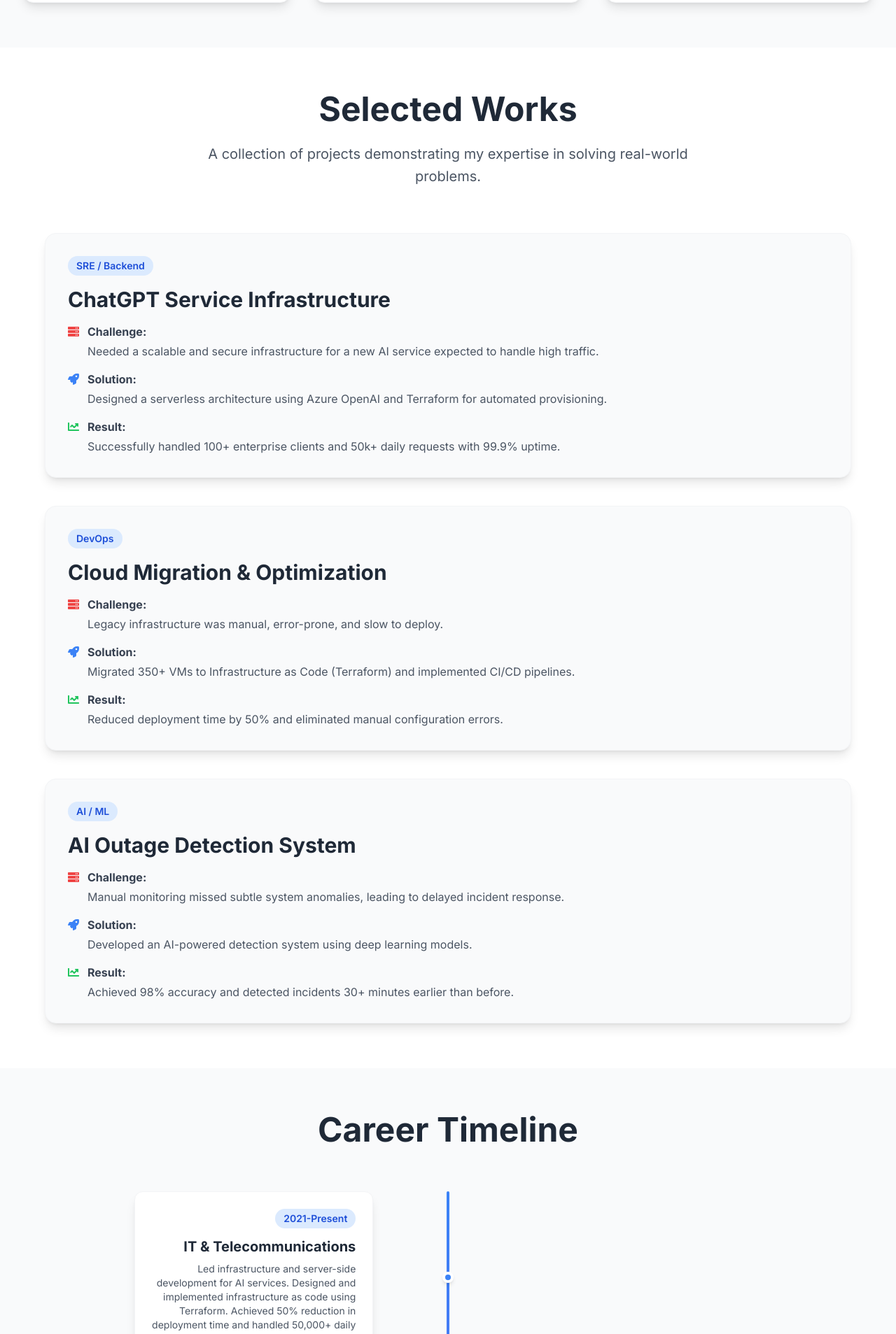
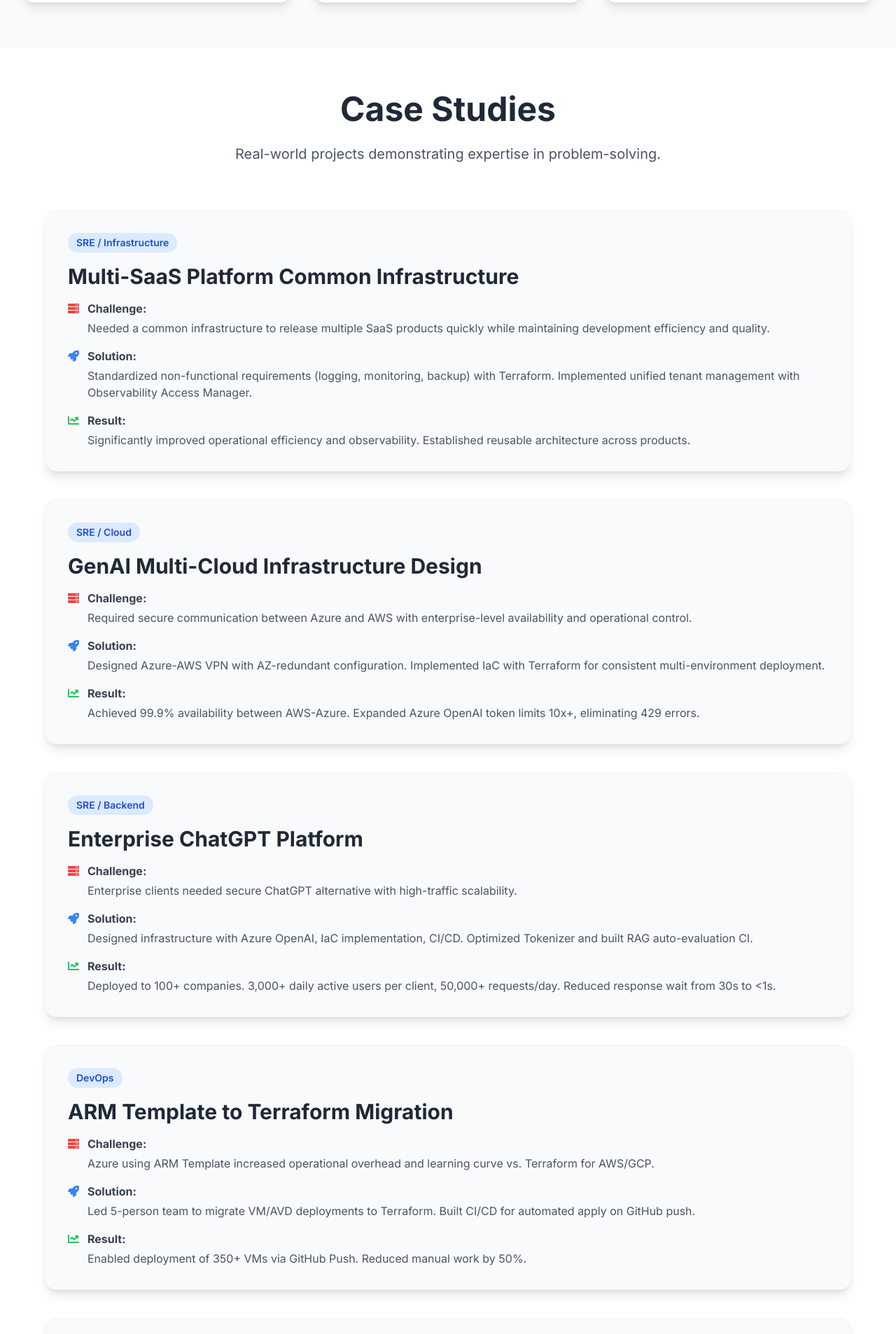
Before and after one commit to miyagin15/resume, a React (Create React App) app: page /skills in a window 1280 px wide. Shown: the part 1509-3416 px from the top of the page at 70% size. Built offline with nearby package versions, Linux system fonts and the light colour scheme.

Commit message:
refactor: remove current company projects and update awards

```diff
--- a/src/locales/en/translation.json
+++ b/src/locales/en/translation.json
@@ -5,92 +5,116 @@
     "cta": "Hire Me",
     "experiences": [
       {
-        "period": "2021-Present",
-        "where": "IT & Telecommunications",
-        "content": "Led infrastructure and server-side development for AI services. Designed and implemented infrastructure as code using Terraform. Achieved 50% reduction in deployment time and handled 50,000+ daily requests."
-      },
-      {
         "period": "2019-2021",
-        "where": "Graduate School Research",
-        "content": "Researched a hands-free operation interface app using facial feature point information."
+        "where": "Graduate Research",
+        "content": "Developed hands-free operation interface using facial landmark detection. Master's in Mechanical Engineering."
       },
       {
         "period": "2015-2019",
         "where": "University Research",
-        "content": "Researched estimating human movement from sensor data using deep learning."
+        "content": "Created motion prediction AI models from sensor data using deep learning. GPA 3.2/4."
       },
       {
         "period": "2012-2015",
         "where": "High School",
-        "content": "Track and field club. Participated in national triple jump competition in 3rd year of high school. Ranked around 30th nationally."
+        "content": "Track & Field. National competition in Triple Jump (Top 30 in Japan)."
       }
     ]
   },
   "services": {
-    "title": "My Services",
-    "description": "I offer a range of technical services to help you achieve your business goals.",
+    "title": "Services",
+    "description": "Technical services to help your business achieve its goals.",
     "items": [
       {
         "title": "Web Application Development",
-        "description": "Full-stack development using modern technologies like React, TypeScript, and Python. I build responsive, fast, and SEO-friendly web apps.",
+        "description": "Full-stack development using React, TypeScript, Vue/Nuxt, and Python. Building responsive, fast, and SEO-optimized web applications.",
         "icon": "code"
       },
       {
         "title": "Cloud Infrastructure (SRE)",
-        "description": "Design and management of scalable cloud infrastructure on AWS and Azure. I ensure your applications are reliable, secure, and cost-effective.",
+        "description": "Design and management of scalable cloud infrastructure on AWS, Azure, and GCP. IaC with Terraform, CI/CD setup, achieving 99.9% availability.",
         "icon": "cloud"
       },
       {
         "title": "Technical Consulting",
-        "description": "Expert advice on technology stack selection, architecture design, and development processes. I help you make informed technical decisions.",
+        "description": "Expert advice on technology stack selection, architecture design, and development processes. GenAI adoption support also available.",
         "icon": "consulting"
       }
     ]
   },
   "works": {
-    "title": "Selected Works",
-    "description": "A collection of projects demonstrating my expertise in solving real-world problems.",
+    "title": "Case Studies",
+    "description": "Real-world projects demonstrating expertise in problem-solving.",
     "items": [
       {
-        "title": "ChatGPT Service Infrastructure",
-        "category": "SRE / Backend",
-        "challenge": "Needed a scalable and secure infrastructure for a new AI service expected to handle high traffic.",
-        "solution": "Designed a serverless architecture using Azure OpenAI and Terraform for automated provisioning.",
-        "result": "Successfully handled 100+ enterprise clients and 50k+ daily requests with 99.9% uptime."
+        "title": "Multi-SaaS Platform Common Infrastructure",
+        "category": "SRE / Infrastructure",
+        "challenge": "Needed a common infrastructure to release multiple SaaS products quickly while maintaining development efficiency and quality.",
+        "solution": "Standardized non-functional requirements (logging, monitoring, backup) with Terraform. Implemented unified tenant management with Observability Access Manager.",
+        "result": "Significantly improved operational efficiency and observability. Established reusable architecture across products."
       },
       {
-        "title": "Cloud Migration & Optimization",
-        "category": "DevOps",
-        "challenge": "Legacy infrastructure was manual, error-prone, and slow to deploy.",
-        "solution": "Migrated 350+ VMs to Infrastructure as Code (Terraform) and implemented CI/CD pipelines.",
-        "result": "Reduced deployment time by 50% and eliminated manual configuration errors."
+        "title": "GenAI Multi-Cloud Infrastructure Design",
+        "category": "SRE / Cloud",
+        "challenge": "Required secure communication between Azure and AWS with enterprise-level availability and operational control.",
+        "solution": "Designed Azure-AWS VPN with AZ-redundant configuration. Implemented IaC with Terraform for consistent multi-environment deployment.",
+        "result": "Achieved 99.9% availability between AWS-Azure. Expanded Azure OpenAI token limits 10x+, eliminating 429 errors."
       },
       {
-        "title": "AI Outage Detection System",
+        "title": "Enterprise ChatGPT Platform",
+        "category": "SRE / Backend",
+        "challenge": "Enterprise clients needed secure ChatGPT alternative with high-traffic scalability.",
+        "solution": "Designed infrastructure with Azure OpenAI, IaC implementation, CI/CD. Optimized Tokenizer and built RAG auto-evaluation CI.",
+        "result": "Deployed to 100+ companies. 3,000+ daily active users per client, 50,000+ requests/day. Reduced response wait from 30s to <1s."
+      },
+      {
+        "title": "ARM Template to Terraform Migration",
+        "category": "DevOps",
+        "challenge": "Azure using ARM Template increased operational overhead and learning curve vs. Terraform for AWS/GCP.",
+        "solution": "Led 5-person team to migrate VM/AVD deployments to Terraform. Built CI/CD for automated apply on GitHub push.",
+        "result": "Enabled deployment of 350+ VMs via GitHub Push. Reduced manual work by 50%."
+      },
+      {
+        "title": "AI Incident Detection System",
         "category": "AI / ML",
-        "challenge": "Manual monitoring missed subtle system anomalies, leading to delayed incident response.",
-        "solution": "Developed an AI-powered detection system using deep learning models.",
-        "result": "Achieved 98% accuracy and detected incidents 30+ minutes earlier than before."
+        "challenge": "Official AWS/Azure incident notifications were often delayed; needed earlier detection mechanism.",
+        "solution": "Developed ML-based detection system using social media data. Implemented model training and inference pipeline.",
+        "result": "Detected incidents 30+ minutes before official announcements. Achieved 98% accuracy. Obtained patent as primary inventor."
+      },
+      {
+        "title": "AR Face Measurement Android App",
+        "category": "Mobile / Personal",
+        "challenge": "No mobile app existed for measuring facial surface area.",
+        "solution": "Designed and developed AR-based mobile app with Unity (C#). Handled entire lifecycle from spec to release.",
+        "result": "10,000+ downloads on Play Store. Tripled ad revenue."
       }
     ]
   },
   "skills": {
-    "favorite_tech": "Favorite Technologies",
+    "favorite_tech": "Tech Stack",
     "tech_stack": "Tech Stack",
     "github_repo": "GitHub Repository",
     "languages": "Languages",
-    "frameworks_others": "Frameworks & Others",
+    "frameworks_others": "Frameworks / Others",
     "certifications_title": "Certifications",
     "favorites": [
-      "Frontend development and design with JavaScript / TypeScript + React.js",
-      "Development with Vue/Nuxt.js",
-      "Data analysis, model development, and inference with Python",
-      "Server-side development with Django"
+      "Python (Django, Flask, FastAPI, FastText) - 6 years",
+      "TypeScript (Vue3/Nuxt3, React) - 4 years",
+      "Terraform - 4 years",
+      "C# (Unity) - 6 years",
+      "Shell - 2 years"
+    ],
+    "awards": [
+      "Japan AWS Jr. Champions",
+      "AWS All Certifications (All 12 certs)",
+      "2024 Microsoft Top Partner Engineer Award (AI)",
+      "Patent holder as primary inventor",
+      "OSS contribution to Azure OpenAI sample app",
+      "Tech event speaker (GenAI, Incident Detection)",
+      "Technical blog author (Token, Terraform, AWS CDK etc.)"
     ],
     "certifications": [
-      "TOEIC Listening & Reading Test: 905",
-      "Fundamental Information Technology Engineer",
-      "Applied Information Technology Engineer",
+      "TOEIC L&R 905 / Speaking 130 / Writing 170",
       "Registered Information Security Specialist",
       "Database Specialist",
       "CKA: Certified Kubernetes Administrator",
@@ -115,28 +139,28 @@
       "Google Cloud Professional Machine Learning Engineer",
       "Google Cloud Professional Cloud Database Engineer",
       "Google Cloud Associate Cloud Engineer",
+      "Microsoft Certified: Solutions Architect Expert",
+      "Microsoft Certified: DevOps Engineer Expert",
+      "Microsoft Certified: AI Engineer Associate",
+      "Microsoft Certified: Azure Cosmos DB Developer Specialty",
       "Microsoft Certified: Azure Administrator Associate",
-      "Microsoft Certified: Azure Developer Associate",
-      "Microsoft Certified: Azure Virtual Desktop Specialty",
-      "Microsoft Certified: Azure Fundamentals",
-      "Microsoft Certified: Azure AI Fundamentals",
-      "Microsoft Certified: Azure Data Fundamentals"
+      "Microsoft Certified: Azure Developer Associate"
     ]
   },
   "contact": {
-    "title": "Let's Work Together",
-    "description": "Ready to start your project? Contact me today for a free consultation.",
-    "name_label": "Your Name",
-    "email_label": "Your Email",
+    "title": "Get In Touch",
+    "description": "Ready to discuss your project? Feel free to reach out for consultations or inquiries. Free consultation available.",
+    "name_label": "Name",
+    "email_label": "Email",
     "message_label": "Tell me about your project",
     "submit_button": "Send Message",
-    "success_message": "Your message has been sent successfully! I'll get back to you within 24 hours.",
-    "thank_you": "Thank you for reaching out."
+    "success_message": "Message sent successfully. I'll respond within 24 hours.",
+    "thank_you": "Thank you for reaching out!"
   },
   "about": {
     "title": "About",
-    "description": "This page is currently under construction.",
-    "coming_soon": "More details will be available soon.",
+    "description": "This page is currently under construction",
+    "coming_soon": "Detailed information coming soon.",
     "nav": {
       "home": "Home",
       "services": "Services",
--- a/src/locales/ja/translation.json
+++ b/src/locales/ja/translation.json
@@ -5,24 +5,19 @@
     "cta": "仕事を依頼する",
     "experiences": [
       {
-        "period": "2021-現在",
-        "where": "IT通信",
-        "content": "AIサービスのインフラストラクチャとサーバーサイド開発をリード。Terraformを使用したInfrastructure as Codeの設計・実装。デプロイメント時間を50%削減し、1日50,000以上のリクエストを処理。"
-      },
-      {
         "period": "2019-2021",
         "where": "大学院の研究",
-        "content": "顔の特徴点情報を使用して，手を使わない操作インタフェースアプリの研究を行った"
+        "content": "顔の特徴点情報を使用したハンズフリー操作インタフェースの研究。機械工学修士。"
       },
       {
         "period": "2015-2019",
         "where": "大学の研究",
-        "content": "深層学習を用いて，センサデータから人の動作を推定する研究を行った"
+        "content": "深層学習を用いたセンサデータからの動作予測AIモデルの研究。GPA 3.2/4。"
       },
       {
         "period": "2012-2015",
         "where": "高校生",
-        "content": "陸上部。高校３年時に三段跳びで全国大会出場。全国30位ぐらい"
+        "content": "陸上部。高校3年時に三段跳びで全国大会出場。全国30位。"
       }
     ]
   },
@@ -32,17 +27,17 @@
     "items": [
       {
         "title": "Webアプリケーション開発",
-        "description": "React, TypeScript, Pythonなどの最新技術を使用したフルスタック開発。レスポンシブで高速、SEOに最適化されたWebアプリを構築します。",
+        "description": "React, TypeScript, Vue/Nuxt, Pythonなどの最新技術を使用したフルスタック開発。レスポンシブで高速、SEOに最適化されたWebアプリを構築します。",
         "icon": "code"
       },
       {
         "title": "クラウドインフラ (SRE)",
-        "description": "AWSやAzure上でのスケーラブルなクラウドインフラの設計・管理。アプリケーションの信頼性、セキュリティ、コスト効率を保証します。",
+        "description": "AWS, Azure, GCP上でのスケーラブルなクラウドインフラの設計・管理。Terraformによる IaC、CI/CD構築、可用性99.9%を実現します。",
         "icon": "cloud"
       },
       {
         "title": "技術コンサルティング",
-        "description": "技術スタックの選定、アーキテクチャ設計、開発プロセスに関する専門的なアドバイス。情報に基づいた技術的な意思決定を支援します。",
+        "description": "技術スタックの選定、アーキテクチャ設計、開発プロセスに関する専門的なアドバイス。生成AI導入支援も対応可能です。",
         "icon": "consulting"
       }
     ]
@@ -52,45 +47,59 @@
     "description": "実際の問題解決における専門知識を示すプロジェクト事例。",
     "items": [
       {
-        "title": "ChatGPTサービス基盤構築",
+        "title": "生成AI Webアプリケーション基盤構築",
         "category": "SRE / Backend",
-        "challenge": "高トラフィックが予想される新規AIサービスのために、スケーラブルでセキュアなインフラが必要だった。",
-        "solution": "Azure OpenAIとTerraformを使用したサーバーレスアーキテクチャを設計し、自動プロビジョニングを実現。",
-        "result": "100社以上の企業クライアントと1日5万件以上のリクエストを99.9%の稼働率で処理することに成功。"
+        "challenge": "大企業向けにセキュアなChatGPT代替サービスが必要。高トラフィックに対応できるスケーラブルな基盤が求められた。",
+        "solution": "Azure OpenAIを活用したWebアプリのインフラ設計・IaC実装・CI/CD構築。Tokenizer最適化とRAG自動評価CI環境を構築。",
+        "result": "100社以上に導入。1社で日次3,000人超のアクティブユーザー、1日50,000件以上のリクエスト処理。応答待機時間を30秒から1秒未満に短縮。"
       },
       {
-        "title": "クラウド移行と最適化",
+        "title": "ARM TemplateからTerraformへの移行",
         "category": "DevOps",
-        "challenge": "レガシーなインフラは手動運用でエラーが発生しやすく、デプロイも遅かった。",
-        "solution": "350台以上のVMをInfrastructure as Code (Terraform) に移行し、CI/CDパイプラインを実装。",
-        "result": "デプロイ時間を50%削減し、手動設定によるエラーを排除。"
+        "challenge": "Azure環境のみARM Template利用で運用工数増大、スキル習得負担が課題だった。",
+        "solution": "5名チームをリードし、VM・AVDのデプロイをTerraform化。GitHub Push で apply を自動実行可能なCI/CD環境を構築。",
+        "result": "GitHub Pushで350台以上のVMをデプロイ可能に。手作業比で50%の時間削減。"
       },
       {
         "title": "AI障害検知システム",
         "category": "AI / ML",
-        "challenge": "手動監視では微細なシステムの異常を見逃し、インシデント対応が遅れていた。",
-        "solution": "深層学習モデルを使用したAI駆動の検知システムを開発。",
-        "result": "98%の精度を達成し、以前より30分以上早くインシデントを検知可能に。"
+        "challenge": "AWS/Azureの公式障害情報は遅延することがあり、より早期に検知する仕組みが必要だった。",
+        "solution": "SNSデータを活用した機械学習ベースの障害検知システムを開発。モデル設計・学習・推論システムを実装。",
+        "result": "公式情報より30分以上早く検知可能。精度98%達成。第1発明者として特許取得。"
+      },
+      {
+        "title": "AR顔測定Androidアプリ開発",
+        "category": "Mobile / 個人開発",
+        "challenge": "顔の表面積を測定するニーズに対応したモバイルアプリが存在しなかった。",
+        "solution": "Unity (C#) でARベースのモバイルアプリを設計・開発。仕様策定からリリース、運用まで単独で担当。",
+        "result": "Play ストアで10,000回以上ダウンロード。広告収入を3倍に拡大。"
       }
     ]
   },
   "skills": {
-    "favorite_tech": "好きな技術",
+    "favorite_tech": "技術スタック",
     "tech_stack": "技術スタック",
     "github_repo": "GitHub Repository",
     "languages": "言語",
     "frameworks_others": "フレームワーク・その他",
     "certifications_title": "合格資格",
     "favorites": [
-      "JavaScript / TypeScript + React.js を用いたフロントエンド開発・設計",
-      "Vue/Nuxt.js を用いた開発",
-      "Python を用いたデータ分析、モデル開発、推論",
-      "Django を用いたサーバーサイド開発"
+      "Python (Django, Flask, FastAPI, FastText) - 6年",
+      "TypeScript (Vue3/Nuxt3, React) - 4年",
+      "Terraform - 4年",
+      "C# (Unity) - 6年",
+      "Shell - 2年"
+    ],
+    "awards": [
+      "Japan AWS Jr. Champions",
+      "AWS All Certifications (全12資格取得)",
+      "2024 Microsoft Top Partner Engineer Award (AI部門)",
+      "第1発明者として特許取得",
+      "Techイベント登壇 (生成AI, 障害検知)",
+      "技術ブログ執筆 (Token, Terraform, AWS CDK等)"
     ],
     "certifications": [
-      "TOEIC Listening & Reading Test: 905点",
-      "基本情報技術者",
-      "応用情報技術者",
+      "TOEIC L&R 905点 / Speaking 130点 / Writing 170点",
       "情報処理安全確保支援士",
       "データベーススペシャリスト",
       "CKA: Certified Kubernetes Administrator",
@@ -115,12 +124,12 @@
       "Google Cloud Professional Machine Learning Engineer",
       "Google Cloud Professional Cloud Database Engineer",
       "Google Cloud Associate Cloud Engineer",
+      "Microsoft Certified: Solutions Architect Expert",
+      "Microsoft Certified: DevOps Engineer Expert",
+      "Microsoft Certified: AI Engineer Associate",
+      "Microsoft Certified: Azure Cosmos DB Developer Specialty",
       "Microsoft Certified: Azure Administrator Associate",
-      "Microsoft Certified: Azure Developer Associate",
-      "Microsoft Certified: Azure Virtual Desktop Specialty",
-      "Microsoft Certified: Azure Fundamentals",
-      "Microsoft Certified: Azure AI Fundamentals",
-      "Microsoft Certified: Azure Data Fundamentals"
+      "Microsoft Certified: Azure Developer Associate"
     ]
   },
   "contact": {
--- a/src/pages/Skills.tsx
+++ b/src/pages/Skills.tsx
@@ -175,7 +175,22 @@ function Skills() {
         </div>
       </div>
 
-      {/* Favorite Technologies */}
+      {/* Awards & Achievements */}
+      <div className="max-w-4xl mx-auto mt-16">
+        <h3 className="text-2xl font-bold text-gray-800 dark:text-white mb-6 text-center">🏆 Awards & Achievements</h3>
+        <div className="bg-gradient-to-r from-yellow-50 to-orange-50 dark:from-gray-800 dark:to-gray-800 p-6 rounded-xl border border-yellow-200 dark:border-gray-700">
+          <ul className="grid md:grid-cols-2 gap-3">
+            {(t('skills.awards', { returnObjects: true }) as string[]).map((award, i) => (
+              <li key={i} className="flex items-center gap-2 text-gray-700 dark:text-gray-300">
+                <span className="w-2 h-2 bg-yellow-500 rounded-full"></span>
+                {award}
+              </li>
+            ))}
+          </ul>
+        </div>
+      </div>
+
+      {/* Tech Stack */}
       <div className="max-w-4xl mx-auto mt-16">
         <h3 className="text-2xl font-bold text-gray-800 dark:text-white mb-6 text-center">{t('skills.favorite_tech')}</h3>
         <div className="bg-gray-50 dark:bg-gray-800 p-6 rounded-xl border border-gray-100 dark:border-gray-700">
```
